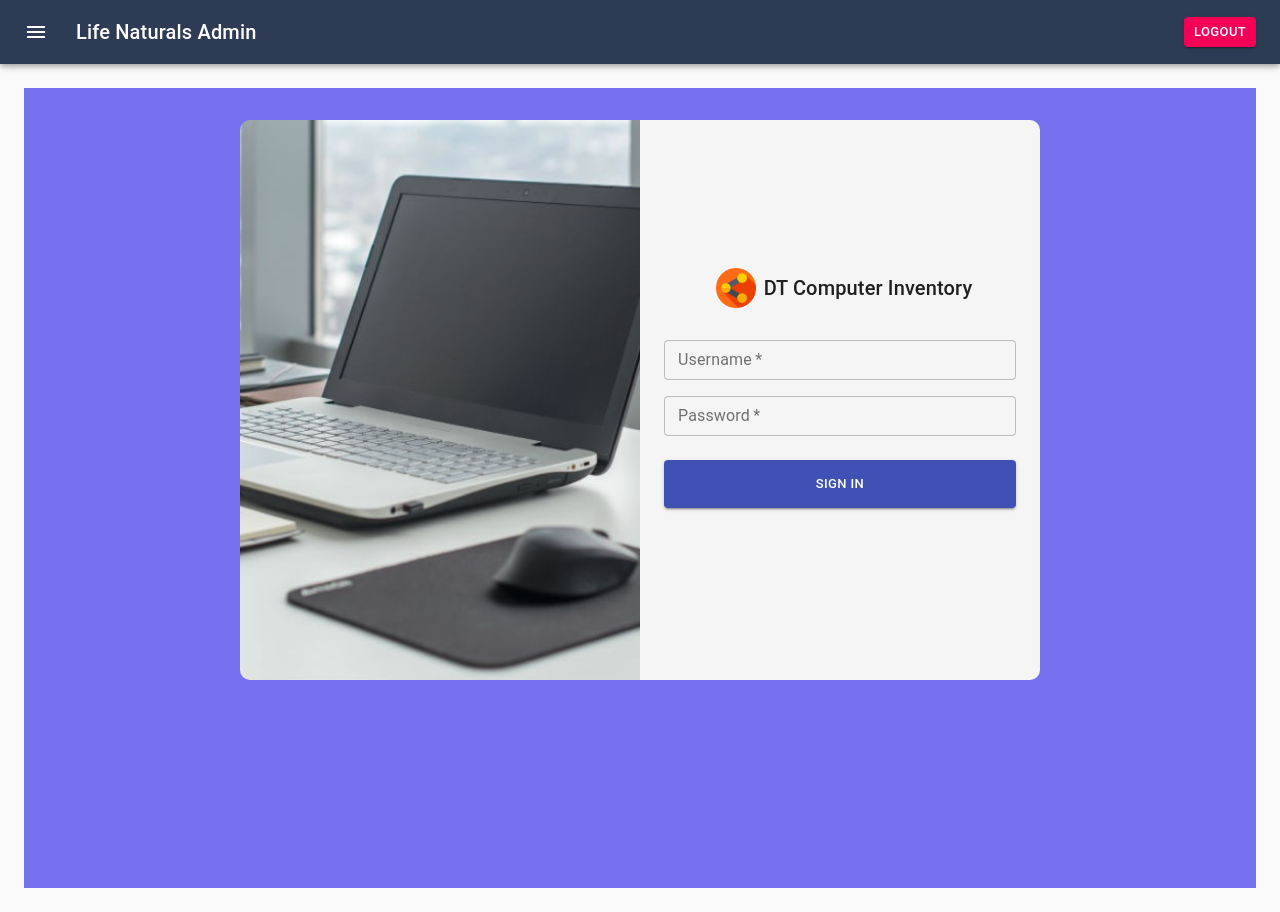
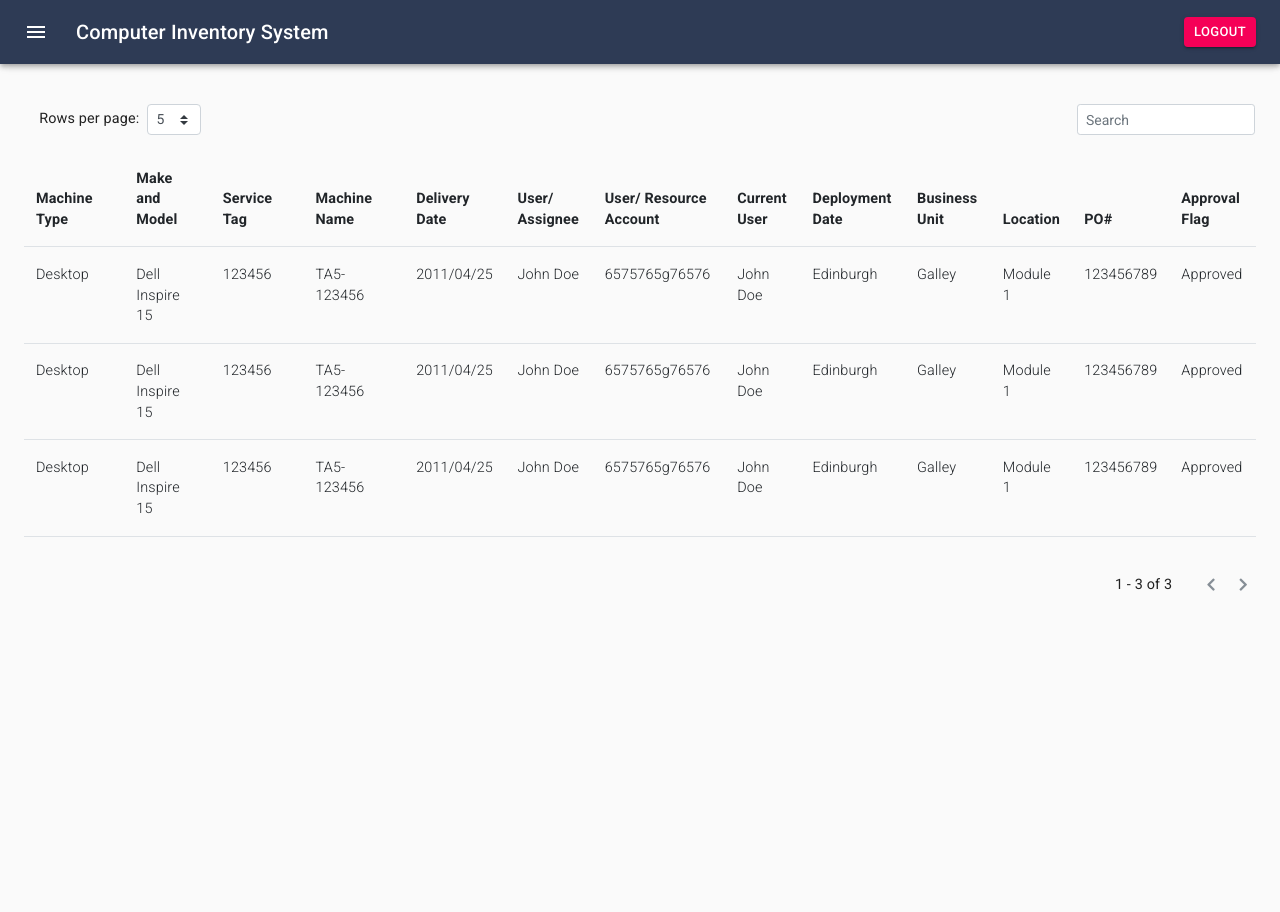
Before and after one commit to Olatokumbo/DT-InventorySystem, a React (Create React App) app: page /home in a window 1280 px wide. After the commit the page ends 800 px from the top, so only its background shows below. Built offline with nearby package versions, Linux system fonts and the light colour scheme.

Commit message:
Working on the React Table

```diff
--- a/package.json
+++ b/package.json
@@ -9,6 +9,7 @@
     "@testing-library/react": "^11.1.2",
     "@testing-library/user-event": "^12.2.2",
     "axios": "^0.21.0",
+    "mdbreact": "^4.27.0",
     "react": "^17.0.1",
     "react-dom": "^17.0.1",
     "react-redux": "^7.2.2",
--- a/src/App.js
+++ b/src/App.js
@@ -1,14 +1,14 @@
 import React from "react";
 import { BrowserRouter as Router, Switch, Route } from "react-router-dom";
 import PrivateRoute from "./hoc/PrivateRoute";
-import {Signin} from "./pages";
+import {Signin, Home} from "./pages";
 import "./App.css";
 const App = () => {
   return (
     <Router>
       <Switch>
       <Route exact path="/" component={Signin}/>
-      <PrivateRoute path="/home" component={Signin} />
+      <PrivateRoute path="/home" component={Home} />
       </Switch>
     </Router>
   );
--- a/src/components/Navbar/Navbar.js
+++ b/src/components/Navbar/Navbar.js
@@ -18,8 +18,6 @@ import ListItem from "@material-ui/core/ListItem";
 import ListItemIcon from "@material-ui/core/ListItemIcon";
 import ListItemText from "@material-ui/core/ListItemText";
 import HomeIcon from "@material-ui/icons/Home";
-import ClassIcon from "@material-ui/icons/Class";
-import ListAltIcon from "@material-ui/icons/ListAlt";
 import PeopleIcon from "@material-ui/icons/People";
 import FolderIcon from "@material-ui/icons/Folder";
 import SettingsIcon from "@material-ui/icons/Settings";
@@ -124,7 +122,7 @@ const Navbar = (props) => {
               <MenuIcon />
             </IconButton>
             <Typography variant="h6" noWrap>
-              Life Naturals Admin
+              Computer Inventory System
             </Typography>
           </Grid>
           <Grid>
@@ -176,22 +174,8 @@ const Navbar = (props) => {
               <ListItemIcon>
                 <FolderIcon />
               </ListItemIcon>
-              <ListItemText primary={"Products"} />
+              <ListItemText primary={"Transaction"} />
             </ListItem>
-          </Link>
-          <ListItem button disabled>
-            <ListItemIcon>
-              <ClassIcon />
-            </ListItemIcon>
-            <ListItemText primary={"Categories"} />
-          </ListItem>
-          <Link to="/orders">
-          <ListItem button>
-            <ListItemIcon>
-              <ListAltIcon />
-            </ListItemIcon>
-            <ListItemText primary={"Orders"} />
-          </ListItem>
           </Link>
           <Link to="/users">
             <ListItem button>
--- /dev/null
+++ b/src/pages/Home/Home.js
@@ -0,0 +1,157 @@
+import React, { useState, useEffect } from "react";
+import { MDBDataTableV5 } from "mdbreact";
+import "@fortawesome/fontawesome-free/css/all.min.css";
+import "bootstrap-css-only/css/bootstrap.min.css";
+import "mdbreact/dist/css/mdb.css";
+const rows = [
+    {
+      machineType: "Desktop",
+      makeAndModel: "Dell Inspire 15",
+      serviceTag: "123456",
+      machineName: "TA5-123456",
+      deliveryDate: "2011/04/25",
+      user: "John Doe",
+      resourceAccount: "6575765g76576",
+      currentUser: "John Doe",
+      deploymentDate: "Edinburgh",
+      businessUnit: "Galley",
+      location: "Module 1",
+      poNumber: "123456789",
+      approvalFlag: "Approved"
+    },
+    {
+        machineType: "Desktop",
+        makeAndModel: "Dell Inspire 15",
+        serviceTag: "123456",
+        machineName: "TA5-123456",
+        deliveryDate: "2011/04/25",
+        user: "John Doe",
+        resourceAccount: "6575765g76576",
+        currentUser: "John Doe",
+        deploymentDate: "Edinburgh",
+        businessUnit: "Galley",
+        location: "Module 1",
+        poNumber: "123456789",
+        approvalFlag: "Approved"
+      },{
+        machineType: "Desktop",
+        makeAndModel: "Dell Inspire 15",
+        serviceTag: "123456",
+        machineName: "TA5-123456",
+        deliveryDate: "2011/04/25",
+        user: "John Doe",
+        resourceAccount: "6575765g76576",
+        currentUser: "John Doe",
+        deploymentDate: "Edinburgh",
+        businessUnit: "Galley",
+        location: "Module 1",
+        poNumber: "123456789",
+        approvalFlag: "Approved"
+      },
+  ]
+const Home = () => {
+    useEffect(()=>{
+        setDatatable((e)=>{
+            return{...e, rows}
+        })
+    }, [])
+  const [datatable, setDatatable] = useState({
+    columns: [
+      {
+        label: "Machine Type",
+        field: "machineType",
+        width: 150,
+        attributes: {
+          "aria-controls": "DataTable",
+          "aria-label": "Name",
+        },
+      },
+      {
+        label: "Make and Model",
+        field: "makeAndModel",
+        width: 170,
+      },
+      {
+        label: "Service Tag",
+        field: "serviceTag",
+        width: 100,
+      },
+      {
+        label: "Machine Name",
+        field: "machineName",
+        sort: "asc",
+        width: 100,
+      },
+      {
+        label: "Delivery Date",
+        field: "deliveryDate",
+        sort: "disabled",
+        width: 150,
+      },
+      {
+        label: "User/ Assignee",
+        field: "user",
+        sort: "disabled",
+        width: 100,
+      },
+      {
+        label: "User/ Resource Account",
+        field: "resourceAccount",
+        sort: "disabled",
+        width: 100,
+      },
+      {
+        label: "Current User",
+        field: "currentUser",
+        sort: "disabled",
+        width: 100,
+      },
+      {
+        label: "Deployment Date",
+        field: "deploymentDate",
+        sort: "disabled",
+        width: 100,
+      },
+      {
+        label: "Business Unit",
+        field: "businessUnit",
+        sort: "disabled",
+        width: 100,
+      },
+      {
+        label: "Location",
+        field: "location",
+        sort: "disabled",
+        width: 100,
+      },
+      {
+        label: "PO#",
+        field: "poNumber",
+        sort: "disabled",
+        width: 100,
+      },
+      {
+        label: "Approval Flag",
+        field: "approvalFlag",
+        sort: "disabled",
+        width: 100,
+      },
+    ],
+  });
+
+  return (
+    <MDBDataTableV5
+      hover
+      entriesOptions={[5, 20, 25]}
+      entries={5}
+      pagesAmount={4}
+      data={datatable}
+      pagingTop
+      searchTop
+      searchBottom={false}
+      barReverse
+    />
+  );
+};
+
+export default Home;
--- a/src/pages/index.js
+++ b/src/pages/index.js
@@ -1 +1,2 @@
 export {default as Signin } from "./Signin/Signin";
+export {default as Home } from "./Home/Home";
```
Also changed, not shown: 1 other file (tests, documents, lock files or other folders).
